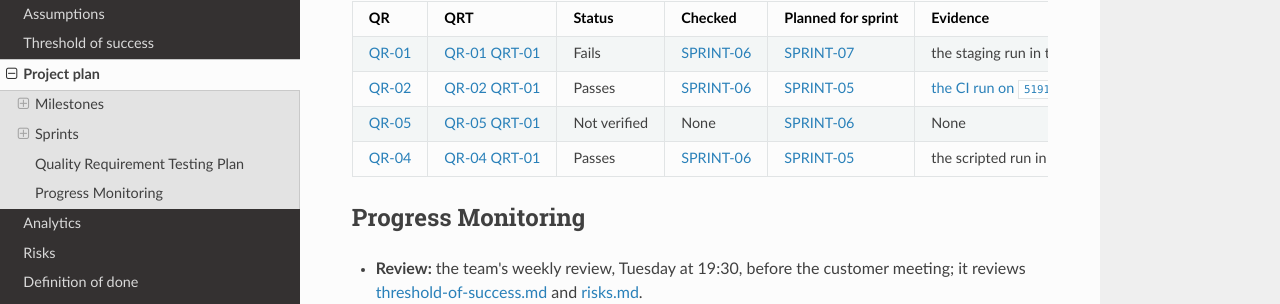
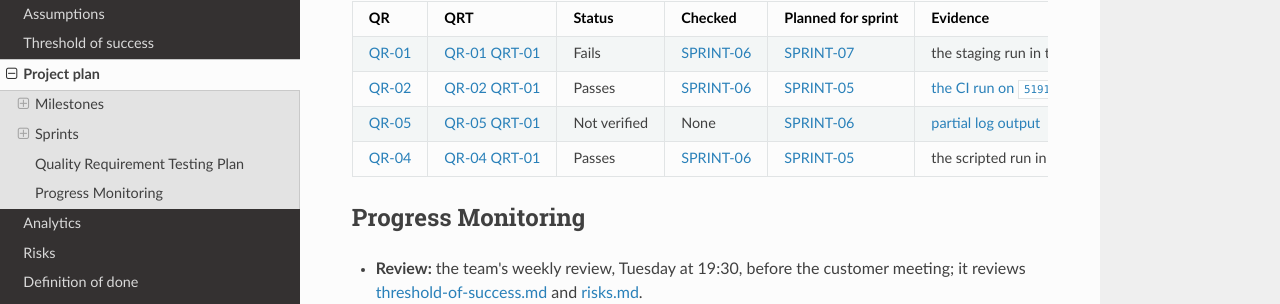
Before and after one commit to WellMadeTeam/workspace-ai-03, an MkDocs documentation site: the page built from docs/project-plan.md, in a window 1280 px wide and 900 px high, scrolled down 3496 px. Shown: the part 370-674 px from the top of the window. Built offline with MkDocs 1.6.1, drawn with Linux system fonts in a browser that asks for light colours; nearby versions of some CDN libraries.

Commit message:
docs(observability): link partial staging log evidence

```diff
--- a/docs/project-plan.md
+++ b/docs/project-plan.md
@@ -127,8 +127,10 @@ Each row is one test, in the order of [the quality requirements index](quality-r
 | ----------------------------------------- | ------------------------------------------------------- | ------------ | ----------------------- | ----------------------- | --------------------------------------------------------------------------------------------------- |
 | [QR-01](quality-requirements/qr/QR-01.md) | [QR-01 QRT-01](quality-requirements/qr/QR-01.md#qrt-01) | Fails        | [SPRINT-06](#sprint-06) | [SPRINT-07](#sprint-07) | the staging run in the Week 06 report                                                               |
 | [QR-02](quality-requirements/qr/QR-02.md) | [QR-02 QRT-01](quality-requirements/qr/QR-02.md#qrt-01) | Passes       | [SPRINT-06](#sprint-06) | [SPRINT-05](#sprint-05) | [the CI run on `5191692`](https://github.com/WellMadeTeam/workspace-ai-03/actions/runs/42637687059) |
-| [QR-05](quality-requirements/qr/QR-05.md) | [QR-05 QRT-01](quality-requirements/qr/QR-05.md#qrt-01) | Not verified | None                    | [SPRINT-06](#sprint-06) | None                                                                                                |
+| [QR-05](quality-requirements/qr/QR-05.md) | [QR-05 QRT-01](quality-requirements/qr/QR-05.md#qrt-01) | Not verified | None                    | [SPRINT-06](#sprint-06) | [partial log output][qr-05-log]                                                                     |
 | [QR-04](quality-requirements/qr/QR-04.md) | [QR-04 QRT-01](quality-requirements/qr/QR-04.md#qrt-01) | Passes       | [SPRINT-06](#sprint-06) | [SPRINT-05](#sprint-05) | the scripted run in the Week 06 report                                                              |
+
+[qr-05-log]: https://github.com/WellMadeTeam/workspace-ai-03/pull/283#issuecomment-6748099949
 
 ## Progress Monitoring
 
```
